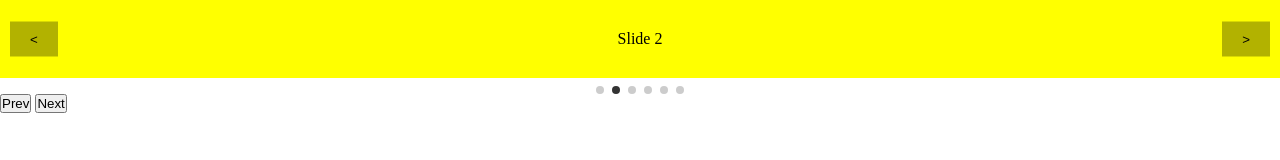
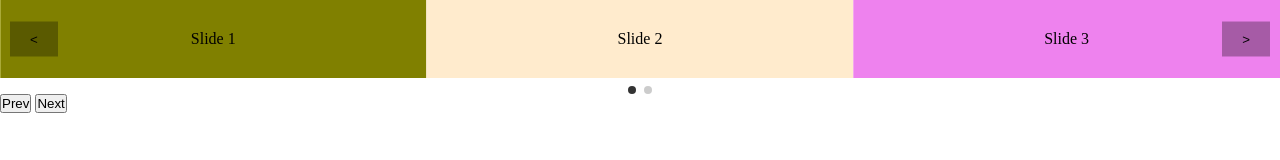
Before and after one commit to ThanhWii/slider, a website: page index.html in a window 1280 px wide. Drawn offline with Linux system fonts and the light colour scheme.

Commit message:
#9 - complete option controls for slider

```diff
--- a/index.html
+++ b/index.html
@@ -113,14 +113,14 @@
     <script src="./src/slider.js"></script>
     <script>
         const mySlider = new Slider('#my-slider', {
-            items: 1,
+            items: 3,
             loop: true,
             slideBy: 1,
             // controls: false,
             // controlsText: ['<--', '-->'],
-            autoPlay: true,
-            autoPlayTimeout: 1000,
-            autoPlayHoverPause: false,
+            // autoPlay: true,
+            // autoPlayTimeout: 1000,
+            // autoPlayHoverPause: false,
             // prevBtn: '#prevBtn',
             // nextBtn: '#nextBtn',
         });
--- a/src/slider.js
+++ b/src/slider.js
@@ -98,6 +98,7 @@ class Slider {
             this.#prevBtn = document.createElement('button');
             this.#prevBtn.textContent = this.#opt.controlsText[0];
             this.#prevBtn.className = 'slider-prev';
+            this.#content.appendChild(this.#prevBtn);
         }
         if (this.#opt.nextBtn) {
             this.#nextBtn = document.querySelector(this.#opt.nextBtn);
@@ -106,9 +107,9 @@ class Slider {
             this.#nextBtn = document.createElement('button');
             this.#nextBtn.textContent = this.#opt.controlsText[1];
             this.#nextBtn.className = 'slider-next';
+            this.#content.appendChild(this.#nextBtn);
         }
         const stepSize = this.#getSlideBy();
-        this.#content.append(this.#prevBtn, this.#nextBtn);
         this.#prevBtn.onclick = () => this.moveSlide(-stepSize);
         this.#nextBtn.onclick = () => this.moveSlide(stepSize);
     }
@@ -189,7 +190,9 @@ class Slider {
         const maxIndex = this.#slides.length - this.#opt.items;
         this.#currentIndex = Math.min(Math.max(this.#currentIndex + step, 0), maxIndex);
         if (this.#opt.loop) {
-            this.#track.ontransitionend = () => {
+            this.#track.ontransitionend = (e) => {
+                if (e.target !== this.#track || e.propertyName !== 'transform') return;
+                this.#track.ontransitionend = null;
                 const slideCount = this.#getSlideCount();
                 if (this.#currentIndex < this.#getCloneCount()) {
                     this.#currentIndex += slideCount;
```
